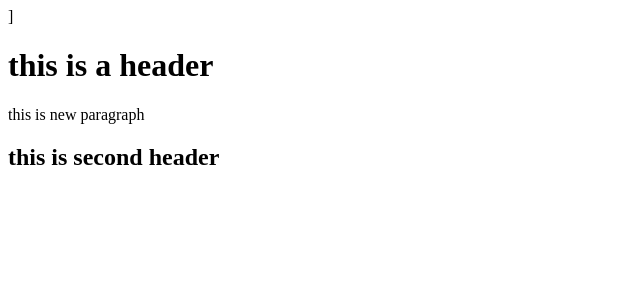
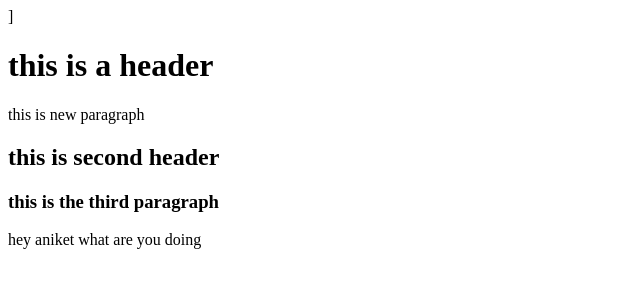
Before and after one commit to aniketag12/web-development, a website: page index.html in a window 1280 px wide. Shown: the whole page, without its empty margins (0-640 px from the left). Drawn offline with Linux system fonts and the light colour scheme.

Commit message:
forth commit

```diff
--- a/index.html
+++ b/index.html
@@ -5,6 +5,8 @@
 		<h1> this is a header </h1>
 		<p> this is new paragraph </p>
 		<h2> this is second header</h2>
+		<h3> this is the third paragraph </h3>
+		<p> hey aniket what are you doing </p>
 
     </body>
 </html>
```
Also changed, not shown: package.json (added, +24 -0 lines), 2 other files.
